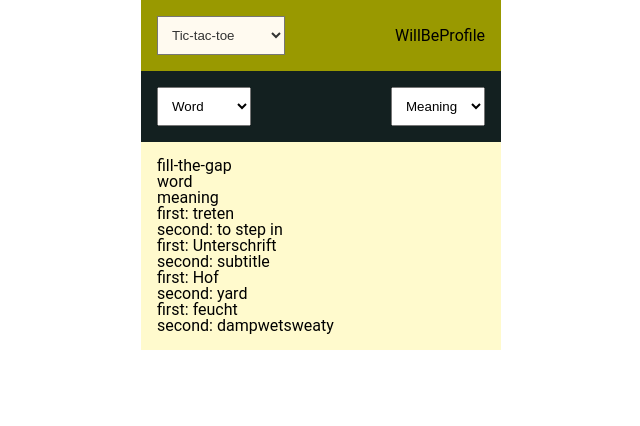
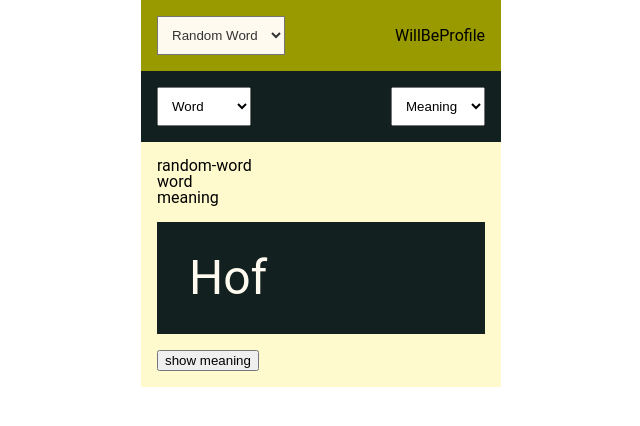
Before and after one commit to deborahsalves/mlmw, a React (Create React App) app: page / in a window 1280 px wide. Shown: the top 426 px of the page, without its empty margins (319-959 px from the left). Built offline with nearby package versions, Linux system fonts and the light colour scheme.

Commit message:
Add RandomWord feature (not exactly a game)

```diff
--- a/package.json
+++ b/package.json
@@ -8,6 +8,7 @@
     "@testing-library/user-event": "^13.5.0",
     "react": "^17.0.2",
     "react-dom": "^17.0.2",
+    "react-router-dom": "^6.2.2",
     "react-scripts": "5.0.0",
     "web-vitals": "^2.1.4"
   },
--- a/src/Components/App/App.js
+++ b/src/Components/App/App.js
@@ -5,7 +5,9 @@ import { Submenu } from '../SubMenu/SubMenu';
 import { GameBoard } from '../GameBoard/GameBoard';
 
 export const App = () => {
-    const [ selectedGame, setSelectedGame ] = useState('fill-the-gap');
+    const [ selectedGame, setSelectedGame ] = useState('random-word');
+
+    useEffect(() => {}, [selectedGame]);
     // const [ firstSelectedData, setfirstSelectedData ] = useState('word');
     // const [ secondSelectedData, setsecondSelectedData ] = useState('meaning');
     const [ selectedDataPair, setSelectedDataPair ] = useState(['word', 'meaning']);
--- a/src/Components/GameBoard/GameBoard.js
+++ b/src/Components/GameBoard/GameBoard.js
@@ -1,6 +1,7 @@
 import React, { useState, useEffect } from "react";
 import './GameBoard.css';
 import { data } from '../../api/data';
+import {RandomWord} from "../RandomWord/RandomWord";
 
 export const GameBoard = (props) => {
     const [ filteredData, setFilteredData ] = useState([]);
@@ -44,7 +45,7 @@ export const GameBoard = (props) => {
             <h1>{props.selectedGame}</h1>
             <h2>{props.selectedDataPair[0]}</h2>
             <h2>{props.selectedDataPair[1]}</h2>
-            <ul>
+            {/* <ul>
                 {filteredData.length !==0 && filteredData.map((vocab) => {
                     const firstDataColumn = props.selectedDataPair[0];
                     const secondDataColumn = props.selectedDataPair[1];
@@ -55,7 +56,11 @@ export const GameBoard = (props) => {
                         </li>
                     )
                 })}
-            </ul>
+            </ul> */}
+
+            {props.selectedGame === 'tic-tac-toe' && <p>selectedGame === 'tic-tac-toe'</p>}
+            {props.selectedGame === 'memory-game' && <p>selectedGame === 'memory-game'</p>}
+            {props.selectedGame === 'random-word' && <RandomWord />}
         </section>
     )
 }
--- a/src/Components/MainMenu/MainMenu.js
+++ b/src/Components/MainMenu/MainMenu.js
@@ -9,7 +9,7 @@ export const MainMenu = (props) => {
 
     return(
         <nav className="main-menu">
-            <SelectGame handleChange={handleChange}/>
+            <SelectGame handleChange={handleChange} selectedGame={props.selectedGame}/>
             <div className="profile-data">WillBeProfile</div>
         </nav>
     )
--- /dev/null
+++ b/src/Components/RandomWord/RandomWord.css
@@ -0,0 +1,7 @@
+.random-word h2 {
+    margin: 1rem 0;
+    padding: 2rem;
+    font-size: 3rem;
+    background-color: var(--blueish-gray);
+    color: var(--floral-white);
+}
--- /dev/null
+++ b/src/Components/RandomWord/RandomWord.js
@@ -0,0 +1,34 @@
+import React, { useState, useEffect } from 'react';
+import './RandomWord.css';
+import { data } from '../../api/data';
+
+export const RandomWord = () => {
+    const [ currentWord, setCurrentWord ] = useState('');
+    const [ showMeaning, setShowMeaning ] = useState(false);
+
+    const selectRandomWord = () => {
+        const rand = Math.floor(Math.random() * data.length)
+        return setCurrentWord(data[rand]);
+    }
+
+    useEffect( () => {
+        const rand = Math.floor(Math.random() * data.length)
+        console.log(`data[rand]: ${data[rand].word}`);
+        return setCurrentWord(data[rand]);;
+    }, []);
+
+    const toggleMeaning = (event) => {
+        return setShowMeaning(showMeaning ? false : true)
+    }
+
+    return (
+        <section className='random-word'>
+            {console.log(`currentWord: ${currentWord.word}`)}
+            <h2 onClick={selectRandomWord}>{currentWord.word}</h2>
+            <button className='word-meaning' onClick={toggleMeaning}>
+                { console.log(`showMeaning no corpo: ${showMeaning}`) }
+                {showMeaning ? currentWord.meaning.join(', ') : 'show meaning'}
+            </button>
+        </section>
+    )
+}
--- a/src/Components/SelectGame/SelectGame.js
+++ b/src/Components/SelectGame/SelectGame.js
@@ -11,13 +11,18 @@ const gameOptions = [
         name: 'memory-game',
         value: 'memory-game',
         label: 'Memory game'
+    },
+    {
+        name: 'random-word',
+        value: 'random-word',
+        label: 'Random Word'
     }
 ]
 
 export const SelectGame = (props) => {
     return(
         <form id='mainmenu'>
-            <select className="select-game" defaultValue="" onChange={props.handleChange}>
+            <select className="select-game" value={props.selectedGame} onChange={props.handleChange}>
                 <label for="game-selection" name="game-selection" value="Select your game"></label>
                 {/* <option name="default" value="default">Select a game</option> */}
                 {gameOptions.map((option) => (
```
Also changed, not shown: 1 other file (tests, documents, lock files or other folders).
